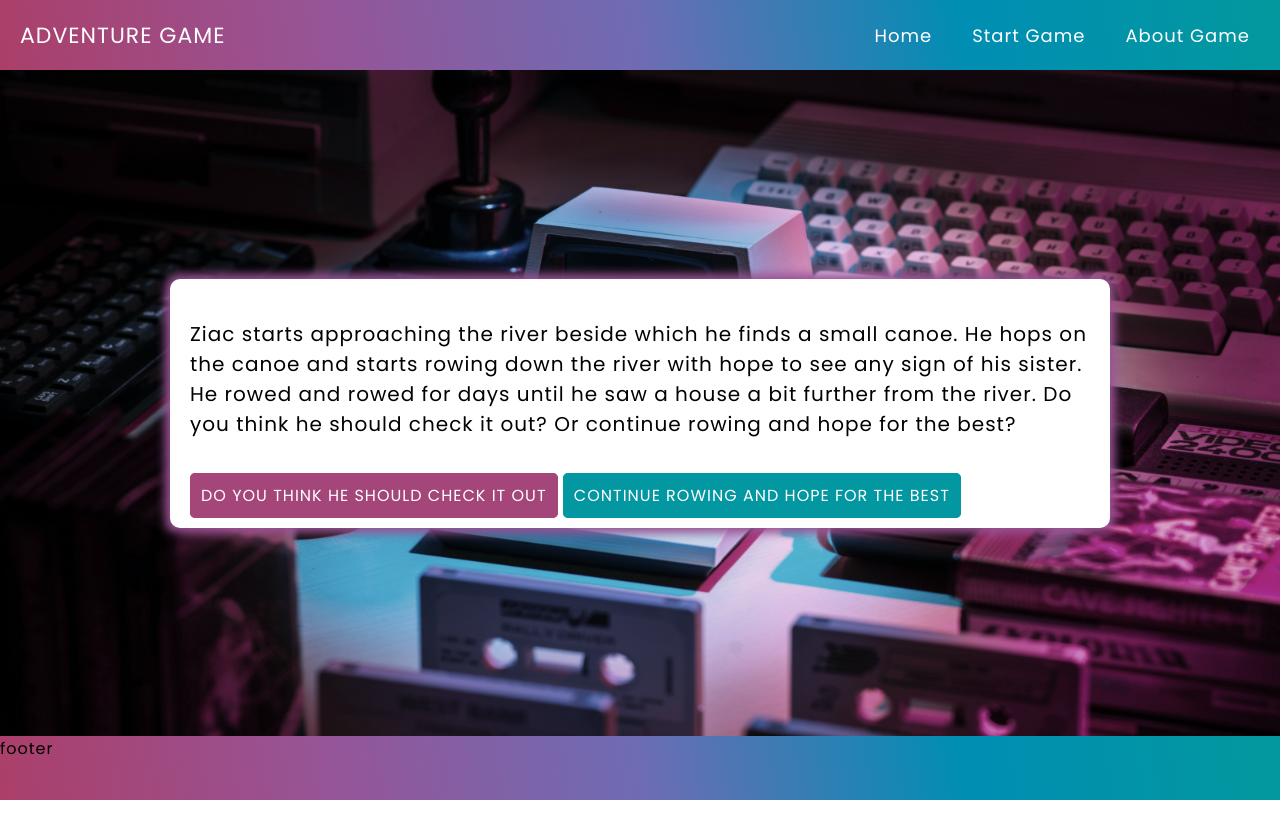
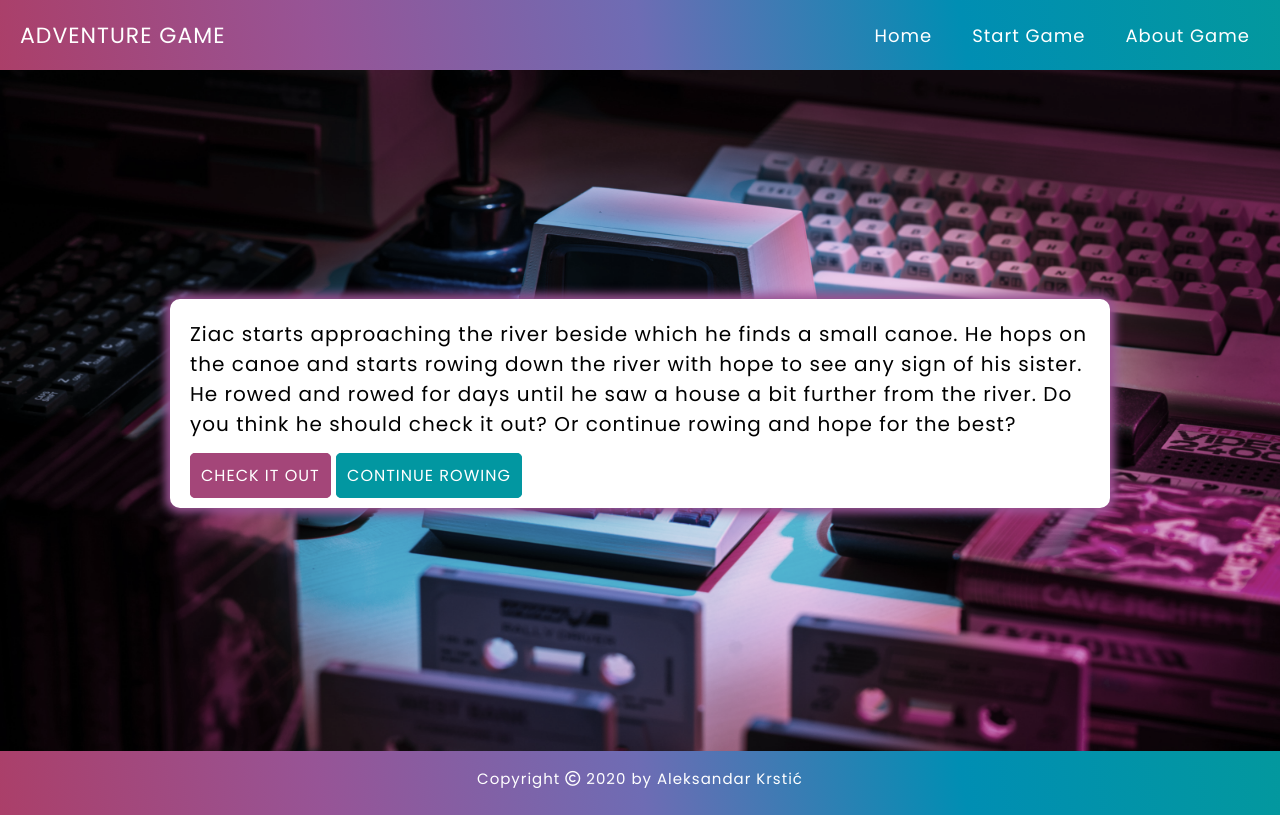
Before and after one commit to Dwarf95/text-based-adventure-game, a Django app: page /path_slow_river in a window 1280 px wide. Run offline with Django 3.2, Linux system fonts and the light colour scheme; some libraries are stand-ins or nearby versions.

Commit message:
Added about page Added properly icons Finalize footer UI little changes

```diff
--- a/text_based_adventure_game/game/static/style.css
+++ b/text_based_adventure_game/game/static/style.css
@@ -81,6 +81,7 @@ cursor: pointer !important;
 outline: none !important;
 }
 .fade-in-text{
+margin: 0px;
 font-size: 20px;
 transform: scale(0.94);
   animation: scale 3s forwards cubic-bezier(0.5, 1, 0.89, 1);
@@ -178,6 +179,13 @@ z-index: 200;
 
 .btn:hover {
   border-color: black;
+}
+
+.lesson-section {
+    font-weight: bold; color:
+    rgb(164,70,121);
+    font-size:25px;
+    margin:0px;
 }
 
 .side-links {
--- a/text_based_adventure_game/game/templates/base.html
+++ b/text_based_adventure_game/game/templates/base.html
@@ -23,7 +23,7 @@
         <a href="/intro" class="nav-links">Start Game</a>
       </li>
       <li>
-        <a href="/" class="nav-links">About Game</a>
+        <a href="/about_game" class="nav-links">About Game</a>
       </li>
     </ul>
   </nav>
@@ -33,7 +33,7 @@
         {% endblock content %}
 </div>
 <div class="footer">
-    footer
+    <p style="text-align: center; color: white; font-size:15px; padding-top: 1rem"> Copyright <i class="far fa-copyright"></i> 2020 by Aleksandar Krstić </p>
 </div>
 </body>
 </html>
--- a/text_based_adventure_game/game/templates/choose_path.html
+++ b/text_based_adventure_game/game/templates/choose_path.html
@@ -7,7 +7,8 @@
     <div class="container">
       <div class="conatainer-content">
            <p class="fade-in-text">As soon as steps into the forest he sees two paths. The left path is followed by huge mountains where he will need to rock climb his way up.
-          The right path is followed by a river. Which path do you think Ziac should take in order to find his sister?</p>
+          The right path is followed by a river.</p>
+          <p class="fade-in-text" style="font-weight: bold">Which path do you think Ziac should take in order to find his sister?</p>
 
       </div>
       <div class="container-actions">
--- a/text_based_adventure_game/game/templates/intro.html
+++ b/text_based_adventure_game/game/templates/intro.html
@@ -7,6 +7,8 @@
     <div class="container">
       <div class="conatainer-content">
           {% include "intro_text.html" %}
+          <p class="fade-in-text" style="font-weight: bold">
+              Do you think you can help him? Well we are about to find out.</p>
       </div>
       <div class="container-actions">
           <a href="/" class="danger-btn">NO</a>
--- a/text_based_adventure_game/game/templates/intro_text.html
+++ b/text_based_adventure_game/game/templates/intro_text.html
@@ -21,6 +21,6 @@
     past years after losing his sister he was feeling guilty every single day.
  </br>
  </br>
- Ziac could not live anymore with that kind of pain and has decided upon searching for his sister in the deep forest. He will not be able to do it alone though and he will need your help in the decisions he’s about to make. Do you think you can help him? Well we are about to find out.
+ Ziac could not live anymore with that kind of pain and has decided upon searching for his sister in the deep forest. He will not be able to do it alone though and he will need your help in the decisions he’s about to make.
 </p>
 {% endblock content%}
--- a/text_based_adventure_game/game/templates/path_mountain.html
+++ b/text_based_adventure_game/game/templates/path_mountain.html
@@ -16,7 +16,8 @@
           {% elif status == 1 or status == 2 %}
           <p class="fade-in-text flex justify-center align-center">
               <i class="far fa-times-circle color-danger" style="margin-right: 10px;"></i>
-            {{text}}
+            {{text}} <br>
+             <p class="lesson-section" style="text-align: center">{{lesson}}</p>
           </p>
           {% endif %}
       </div>
--- a/text_based_adventure_game/game/templates/path_slow_river.html
+++ b/text_based_adventure_game/game/templates/path_slow_river.html
@@ -15,19 +15,33 @@
             the canoe and starts rowing down the river with hope to see any sign of his sister.
             He rowed and rowed for days until he saw a house a bit further from the river.
             Do you think he should check it out? Or continue rowing and hope for the best?</p>
-          {% elif status == 1 or status == 2 or status == 3 or status == 4 %}
+          {% elif status == 1 %}
+          <p class="fade-in-text flex justify-center align-center">
             {{text}}
+          </p>
+          {% elif status == 4 %}
+          <p class="fade-in-text flex justify-center align-center">
+              <i class="far fa-times-circle color-danger" style="margin-right: 10px;"></i>
+            {{text}} <br>
+             <p class="lesson-section" style="text-align: center; color: rgb(2,151,161) !important">{{lesson}}</p>
+          </p>
+          {% elif status == 3 or status == 2 %}
+          <p class="fade-in-text flex justify-center align-center">
+              <i class="far fa-times-circle color-danger" style="margin-right: 10px;"></i>
+            {{text}} <br>
+          <p class="lesson-section">{{lesson}}</p>
+          </p>
           {% endif %}
       </div>
       <div class="container-actions">
           {% if status == -1 %}
-              <a href="/path_slow_river/1" class="danger-btn">DO YOU THINK HE SHOULD CHECK IT OUT</a>
-              <a href="/path_slow_river/2" class="ok-btn">CONTINUE ROWING AND HOPE FOR THE BEST</a>
+              <a href="/path_slow_river/1" class="danger-btn">CHECK IT OUT</a>
+              <a href="/path_slow_river/2" class="ok-btn">CONTINUE ROWING</a>
           {% elif status == 1 %}
               <a href="/path_slow_river/3" class="danger-btn">GOING BACK ON THE RIVER</a>
               <a href="/path_slow_river/4" class="ok-btn">CHECK THE HOUSE</a>
           {% elif status == 4 or status == 3 or status == 2 %}
-           <a href="/" class="ok-btn">HOME</a>
+           <a href="/intro"  class="danger-btn"> PLAY AGAIN</a>
           {% endif %}
 
       </div>
--- a/text_based_adventure_game/game/urls.py
+++ b/text_based_adventure_game/game/urls.py
@@ -4,6 +4,7 @@ from . import views
 urlpatterns = {
     path('', views.index, name="index"),
     path('intro', views.intro, name="intro"),
+    path('about_game', views.about_game, name="about_game"),
     path('choose_path', views.choose_path, name="choose_path"),
     path('path_mountain', views.path_mountain, name="path_mountain"),
     path('path_mountain/<int:pk>', views.path_mountain_par, name="path_mountain_par"),
--- a/text_based_adventure_game/game/views.py
+++ b/text_based_adventure_game/game/views.py
@@ -24,14 +24,16 @@ def path_mountain(request):
 def path_mountain_par(request, pk):
     data_object = {
         "status": -1,
-        "text": ""
+        "text": "",
+        "lesson": ''
     }
     if pk == 1:
         data_object["text"] = "Ziac kept fighting with all the " \
                "skill he had, when all of a sudden he " \
                "slips and falls all the way down to the ground. " \
                "Ziac is critically injured and " \
-               "will not be able to continue the search. (wrong choice, you have failed)"
+               "will not be able to continue the search."
+        data_object["lesson"] = "(wrong choice, you have failed)"
     elif pk == 2:
         data_object["text"] = "Ziac gives up on fighting and lets the eagle carry him away. The eagle keeps flying and flying until " \
                "he reaches his nest in the middle of the mountains. Ziac notices that nobody is there in that nest " \
@@ -47,6 +49,8 @@ def path_mountain_par(request, pk):
                "quickly threw himself in that hole not knowing what is waiting for him outside it. As soon as Ziac " \
                "fell through the hole he realized it was a big mistake since he was falling into abyss. All he did " \
                "was closed his eyes and prepared to die. "
+        data_object["lesson"] = "(wrong choice, you have failed)"
+
     data_object["status"] = pk
     print(data_object)
     return render(request, 'path_mountain.html', data_object)
@@ -63,19 +67,22 @@ def path_slow_river(request):
 def path_slow_river_par(request, pk):
     data_object = {
         "status": -1,
-        "text": ""
+        "text": "",
+        "lesson": ''
     }
     if pk == 1:
         data_object["text"] = "Ziac has parked the canoe along side the river and started walking towards the house. " \
                               "The house was rather strange and creepy and there is a chance he might get kidnapped " \
                               "and never be able to find his sister again.There is still time to go back, what choice " \
                               "do you think Ziac should make? "
+
     elif pk == 2 or pk == 3:
         data_object["text"] = "Ziac starts walking back to the canoe and continues his search along the river. After " \
                               "some time has passed, Ziac notices that the river is moving faster and faster. Just as " \
                               "he realized what is waiting for him he reaches the waterfall and has no time to react. " \
-                              "Ziac falls down the waterfall and due to his lack of swimming skills he drowns. " \
-                              "LESSON: no risks, no results. "
+                              "Ziac falls down the waterfall and due to his lack of swimming skills he drowns. "
+        data_object["lesson"] = "LESSON: no risks, no results. "
+
     elif pk == 4:
         data_object["text"] = "Ziac continues walking towards the house in hopes that he could find his sister or any " \
                               "sign of her there. Ziac Approaches the main door and knocks on it. an old lady " \
@@ -89,5 +96,17 @@ def path_slow_river_par(request, pk):
                               "arises. Ziac remembers their grand grandpas words when they said that ones you come in " \
                               "the forest you never come out, and so it was true. Ziac and Sophie lived at the old " \
                               "lady’s house happily ever after. "
+        data_object["lesson"] = "You did it, you found your sister."
+
     data_object["status"] = pk
     return render(request, 'path_slow_river.html', data_object)
+
+
+def about_game(request):
+    data_object = {
+        "text": ''
+                'This is a mini game where you will be in the role of the main character '
+                'Zaic and you need to find your sister Sophie. Enjoy the short story, meet the main characters and '
+                'experience this exciting adventure with them. '
+    }
+    return render(request, 'about_game.html', data_object)
```
Also changed, not shown: text_based_adventure_game/game/templates/about_game.html (added, +12 -0 lines).
